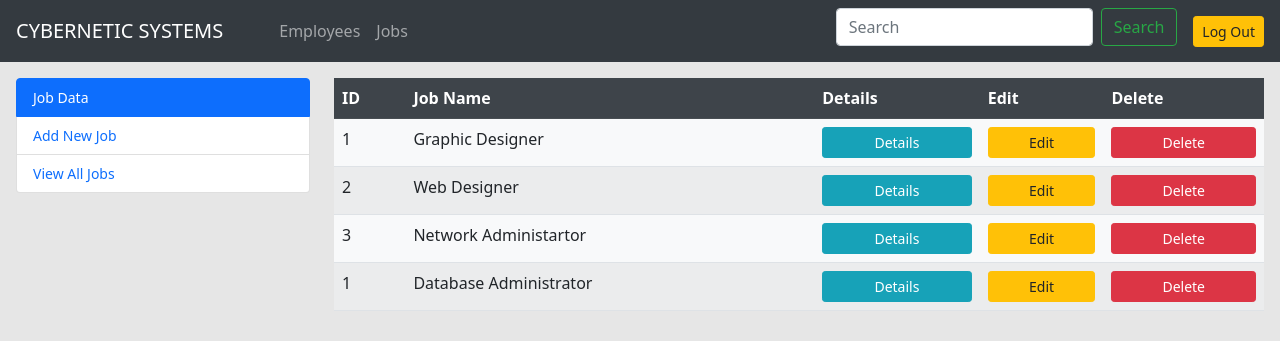
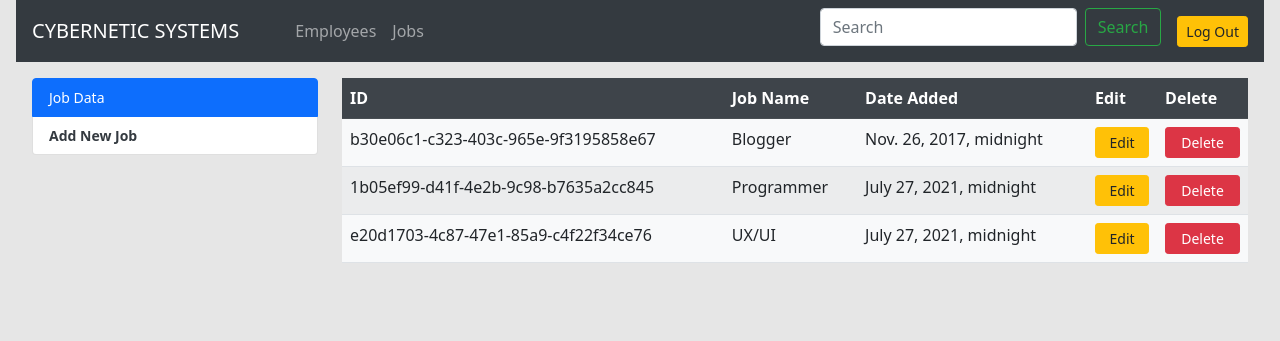
Before and after one commit to Jumaantony/Django-CRUD, a Django app: page /joblist/ in a window 1280 px wide. Shown: the top 341 px of the page. Run offline with Django 3.2, Linux system fonts and the light colour scheme; a user stored in the database is signed in; data comes from the database, SQL or seed files in the repository; both versions use the stored data as it was after the commit; some libraries are stand-ins or nearby versions.

Commit message:
CRUD functionality for Job Completed

```diff
--- a/EmployeeMgt/templates/base.html
+++ b/EmployeeMgt/templates/base.html
@@ -16,7 +16,7 @@
         {% endblock  %}
     </title>
   </head>
-  <body>
+  <body class="container-xxl">
 
     <!-- nav -->
     {% if request.user.is_authenticated %}
@@ -29,7 +29,8 @@
         <div class="collapse navbar-collapse" id="navbarSupportedContent">
           <ul class="navbar-nav mr-auto mb-2 mb-lg-0">
             <li class="nav-item">
-              <a class="nav-link" aria-current="page" href="{% url 'EmployeeMgt:employeelist' %}">Employees</a>
+              <a class="nav-link" aria-current="page" href="{% url 'EmployeeMgt:employeelist' %}">
+                Employees</a>
             </li>
             <li class="nav-item">
               <a class="nav-link" href="{% url 'EmployeeMgt:joblist' %}">Jobs</a>
--- a/EmployeeMgt/templates/job-list.html
+++ b/EmployeeMgt/templates/job-list.html
@@ -9,8 +9,9 @@
 
               <div class="list-group small">
                 <div class="list-group-item active">Job Data</div>
-                <a class="list-group-item" href="jobs-list.html" data-toggle="modal" data-target="#add_job">Add New Job</a>
-                <a class="list-group-item" href="">View All Jobs</a>
+                <a class="list-group-item font-weight-bold text-dark mb-3" href="{% url 'EmployeeMgt:create_job' %}">Add
+                    New
+                    Job</a>
               </div>
 
             </div>
@@ -20,42 +21,24 @@
                 <tr class="table-dark ">
                   <th>ID</th>
                   <th>Job Name</th>
-                  <th>Details</th>
+                  <th>Date Added</th>
                   <th>Edit</th>
                   <th>Delete</th>
                 </tr>
 
-                <tr>
-                  <td>1</td>
-                  <td>Graphic Designer</td>
-                  <td><a href="" data-toggle="modal" data-target="#job-details1"  class="btn btn-info btn-sm btn-block"> Details </a></td>
-                  <td><a href="" data-toggle="modal" data-target="#job-edit-details1" class="btn btn-warning btn-sm btn-block">Edit</a></td>
-                  <td><a href="" class="btn btn-danger btn-sm btn-block" onclick="confirm('Are you Sure you want to Delete \' Graphic Designer \' ?');">Delete</a></td>
-                </tr>
+                {% for job in object_list %}
+                  <tr>
+                    <td>{{ job.id }}</td>
+                    <td>{{ job.name }}</td>
+                    <td>{{ job.date }}</td>
+                    <td><a href="{% url 'EmployeeMgt:edit_job' job.pk %}"
+                           class="btn btn-warning btn-sm btn-block">Edit
+                    </a></td>
+                    <td><a href="{% url 'EmployeeMgt:delete_job' job.pk %}" class="btn btn-danger btn-sm btn-block"
+                           onclick="confirm('Are you Sure you want to Delete \' {{ job.name }} \' ?');">Delete</a></td>
+                  </tr>
 
-                <tr>
-                  <td>2</td>
-                  <td>Web Designer</td>
-                  <td><a href=""data-toggle="modal" data-target="#employee-details" class="btn btn-info btn-sm btn-block"> Details </a></td>
-                  <td><a href="" class="btn btn-warning btn-sm btn-block">Edit</a></td>
-                  <td><a href="" class="btn btn-danger btn-sm btn-block" >Delete</a></td>
-                </tr>
-
-                <tr>
-                  <td>3</td>
-                  <td>Network Administartor</td>
-                  <td><a href=""data-toggle="modal" data-target="#employee-details" class="btn btn-info btn-sm btn-block"> Details </a></td>
-                  <td><a href="" class="btn btn-warning btn-sm btn-block">Edit</a></td>
-                  <td><a href="" class="btn btn-danger btn-sm btn-block">Delete</a></td>
-                </tr>
-
-                <tr>
-                  <td>1</td>
-                  <td>Database Administrator</td>
-                  <td><a href=""data-toggle="modal" data-target="#employee-details" class="btn btn-info btn-sm btn-block"> Details </a></td>
-                  <td><a href="" class="btn btn-warning btn-sm btn-block">Edit</a></td>
-                  <td><a href="" class="btn btn-danger btn-sm btn-block">Delete</a></td>
-                </tr>
+                {% endfor %}
 
               </table>
             </div>
@@ -63,102 +46,5 @@
      </div>
  </div>
 
-    <!-- Add New Job -->
-    <div class="modal fade" id="add_job" tabindex="-1" aria-labelledby="add_employee" aria-hidden="true">
-      <div class="modal-dialog">
-        <div class="modal-content">
-          <div class="modal-header">
-            <h5 class="modal-title" id="exampleModalLabel">ADD NEW JOB</h5>
-            <button type="button" class="close" data-dismiss="modal" aria-label="Close">
-              <span aria-hidden="true">&times;</span>
-            </button>
-          </div>
-          <div class="modal-body">
-
-            <form>
-              <div class="mb-3">
-                <input type="date" name="" class="form-control form-control-sm" required>
-              </div>
-
-              <div class="mb-3">
-                <input type="text" name="" class="form-control form-control-sm" placeholder="Job Name" required>
-              </div>
-
-
-              <div class="mb-3">
-                <button type="submit" class="btn btn-sm btn-success btn-block">Add New Job</button>
-              </div>
-
-            </form>
-
-          </div>
-        </div>
-      </div>
-    </div>
-
-    <!-- Job Details Modal -->
-    <div class="modal fade" id="job-details1" tabindex="-1" aria-labelledby="employee-details1" aria-hidden="true">
-      <div class="modal-dialog">
-        <div class="modal-content">
-          <div class="modal-header">
-            <h5 class="modal-title" id="exampleModalLabel">JOB DETAILS</h5>
-            <button type="button" class="close" data-dismiss="modal" aria-label="Close">
-              <span aria-hidden="true">&times;</span>
-            </button>
-          </div>
-          <table class="table table-bordered">
-            <tr>
-              <th>ID</th>
-              <td>1</td>
-            </tr>
-
-            <tr>
-              <th>Job Added Date</th>
-              <td>23rd October 2020</td>
-            </tr>
-
-            <tr>
-              <th>Name</th>
-              <td>Graphic Design</td>
-            </tr>
-
-          </table>
-        </div>
-      </div>
-    </div>
-
-
-     <!--JOb Edit  Details Modal -->
-    <div class="modal fade" id="job-edit-details1" tabindex="-1" aria-labelledby="add_employee" aria-hidden="true">
-          <div class="modal-dialog">
-            <div class="modal-content">
-              <div class="modal-header">
-                <h5 class="modal-title" id="exampleModalLabel">ADD JOB</h5>
-                <button type="button" class="close" data-dismiss="modal" aria-label="Close">
-                  <span aria-hidden="true">&times;</span>
-                </button>
-              </div>
-              <div class="modal-body">
-
-                <form>
-                  <div class="mb-3">
-                    <input type="text" name="" class="form-control form-control-sm" required value="23 October 2020">
-                  </div>
-
-                  <div class="mb-3">
-                    <input type="text" name="" class="form-control form-control-sm" required value="Graphic Design">
-                  </div>
-
-                  <div class="mb-3">
-                    <button type="submit" class="btn btn-sm btn-success btn-block">Edit Job Details</button>
-                  </div>
-
-                </form>
-
-              </div>
-            </div>
-          </div>
-        </div>
-
 
 {% endblock %}
--- a/EmployeeMgt/urls.py
+++ b/EmployeeMgt/urls.py
@@ -1,5 +1,6 @@
 from django.urls import path
 from . import views
+from .views import JobList, CreateJob, EditJob
 
 app_name = 'EmployeeMgt'
 
@@ -12,8 +13,17 @@ urlpatterns = [
 
     path('employeelist/', views.employeelist, name='employeelist'),
 
-    path('joblist/', views.joblist, name='joblist'),
+    path('edit_employee/', views.EditEmployee.as_view(), name='edit_employee'),
 
-    # path('employee_detail/', views.EmployeeDetailView.as_view(), name='employee_detail'),
+    path('joblist/', JobList.as_view(), name='joblist'),
+    # path('joblist/', views.job_list, name='joblist'),
 
+    path('create_job/', CreateJob.as_view(), name='create_job'),
+    # path('create_job/', views.create_job, name='create_job'),
+
+    path('edit_job/<pk>/', EditJob.as_view(), name='edit_job'),
+    # path('edit_job/<pk>/', views.editjob, name='edit_job'),
+
+    # path('delete_job/<pk>/', DeleteJob.as_view(), name='delete_job'),
+    path('delete_job/<pk>/', views.deletejob, name='delete_job')
 ]
--- a/EmployeeMgt/views.py
+++ b/EmployeeMgt/views.py
@@ -1,11 +1,12 @@
 from django.contrib.auth.mixins import LoginRequiredMixin
-from django.shortcuts import render
+from django.shortcuts import render, redirect, get_object_or_404
 from django.http import HttpResponse
 from django.contrib.auth import authenticate, login, logout
-from .forms import LoginForm, EmployeeModelForm
+from django.urls import reverse_lazy, reverse
+from django.views.generic import UpdateView, ListView, CreateView, DeleteView
+from .forms import LoginForm, EmployeeModelForm, JobModelForm
 from django.contrib.auth.decorators import login_required
-from .models import Employee
-from bootstrap_modal_forms.generic import BSModalReadView
+from .models import Employee, Job
 
 
 # Create your views here.
@@ -63,25 +64,82 @@ def employeelist(request):
             context.update({
                 'form': form_,
                 'employees': Employee.objects.all(),
-                'error_saving': True
-            })
+                'error_saving': True})
 
     return render(request, 'employee-list.html', context)
 
 
-"""class AddEmployeeView(LoginRequiredMixin, BSModalCreateView):
-    template_name = 'add_employee.html'
+class EditEmployee(UpdateView):
+    model = Employee
     form_class = EmployeeModelForm
-    success_message = 'Employee Added Successfully'
-    success_url = reverse_lazy('EmployeeMgt:employeelist')
-"""
+    template_name = "edit_details.html"
+    success_url = "EmployeeMgt:employeelist"
 
 
-class EmployeeDetailView(LoginRequiredMixin, BSModalReadView):
-    model = Employee
-    template_name = 'employee_detail.html'
+class JobList(LoginRequiredMixin, ListView):
+    model = Job
+    template_name = 'job-list.html'
 
 
-@login_required
-def joblist(request):
-    return render(request, 'job-list.html', {})
+class CreateJob(LoginRequiredMixin, CreateView):
+    model = Job
+    form_class = JobModelForm
+    template_name = "add_job.html"
+    success_url = reverse_lazy('EmployeeMgt:joblist')
+
+
+class EditJob(LoginRequiredMixin, UpdateView):
+    model = Job
+    template_name = 'edit_job.html'
+    template_name_suffix = '_update_form'
+    fields = '__all__'
+    success_url = reverse_lazy('EmployeeMgt:joblist')
+
+
+def deletejob(request, pk):
+    job = Job.objects.get(pk=pk)
+    job.delete()
+    return redirect('EmployeeMgt:joblist')
+
+
+"""
+# delete view with the confirm delete in a different page
+# case this view is used you need to remove the javascript onlick func and add pk=job.pk in the url
+
+class DeleteJob(LoginRequiredMixin, DeleteView):
+    model = Job
+    template_name = 'job_confirm_delete.html'
+    success_url = reverse_lazy('EmployeeMgt:joblist')
+
+# edit view
+def editjob(request, pk):
+    obj = get_object_or_404(Job, pk=pk)
+
+    form = JobModelForm(request.POST or None, instance=obj)
+    if form.is_valid():
+        form.save()
+        return redirect('EmployeeMgt:joblist')
+
+    context = {'form': form}
+
+    return render(request, 'edit_job.html', context)
+
+# list view
+def job_list(request):
+    jobs = Job.objects.all()
+    context = {'form': JobModelForm(),
+               'jobs': jobs, }
+    return render(request, 'job-list.html', context)
+
+# create view
+def create_job(request):
+    if request.method == "POST":
+        form = JobModelForm(request.POST)
+        if form.is_valid():
+            form.save()
+            return redirect('EmployeeMgt:joblist')
+    else:
+        form = JobModelForm()
+    return render(request, 'add_job.html', {'form': form})
+
+"""
```
Also changed, not shown: EmployeeMgt/admin.py (+17 -7 lines), EmployeeMgt/forms.py (+7 -1 lines), EmployeeMgt/models.py (+10 -2 lines), EmployeeMgt/templates/add_job.html (added, +34 -0 lines), EmployeeMgt/templates/edit_details.html (+7 -5 lines), EmployeeMgt/templates/edit_job.html (added, +33 -0 lines), EmployeeMgt/templates/employee-list.html (+4 -3 lines), EmployeeMgt/templates/job_confirm_delete.html (added, +24 -0 lines), EmployeeMgt/migrations/0002_job.py (added), EmployeeMgt/migrations/0003_auto_20210727_1154.py (added), EmployeeMgt/migrations/0004_auto_20210727_1213.py (added), db.sqlite3.
